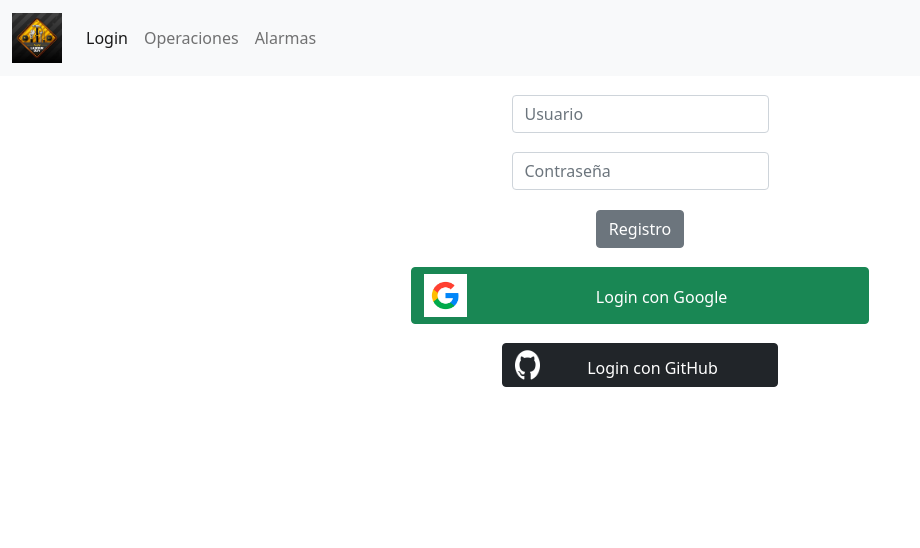
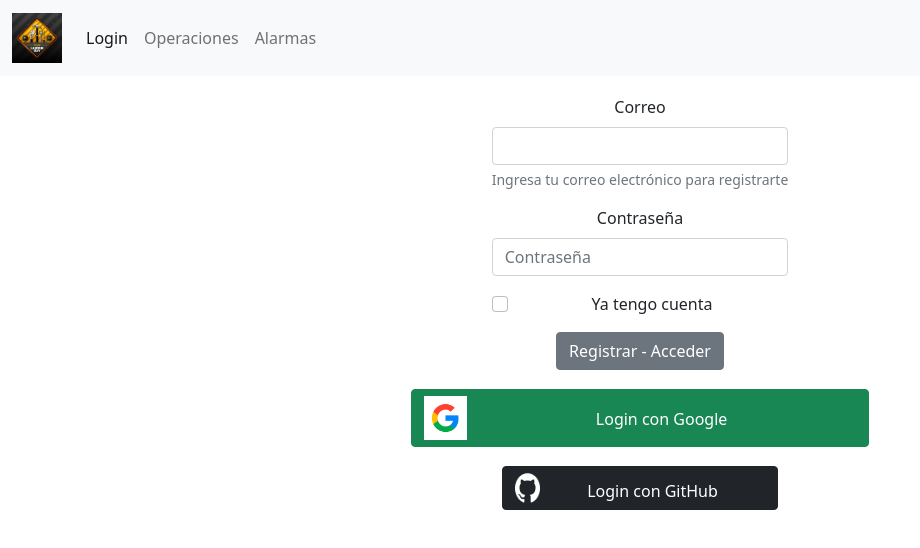
Before and after one commit to MauricioZapata00/220330-Rauls-Hardware-Store-Frontend, a React (Create React App) app: page /login in a window 1280 px wide. Shown: the top 548 px of the page, without its empty margins (0-920 px from the left). Built offline with nearby package versions, Linux system fonts and the light colour scheme.

Commit message:
Now the registration of an user is complete

```diff
--- a/src/containers/Login.jsx
+++ b/src/containers/Login.jsx
@@ -2,38 +2,83 @@ import React, { useState } from "react";
 import '../App.css';
 import Google from '../assets/img/googleLogo.jpg';
 import GitHub from '../assets/img/GitHubLogo.png'
-import { auth } from "../firebase/credentials";
-import { createUserWithEmailAndPassword } from "firebase/auth";
+import { auth, db } from "../firebase/credentials";
+import { getFirestore, doc, collection, setDoc } from "firebase/firestore";
+import { createUserWithEmailAndPassword, signInWithEmailAndPassword } from "firebase/auth";
 
 const Login = () => {
     const authentication = auth;
-    const [user, setUser] = useState(null)
+    const firestore = db;
+    const [registered, setRegistered] = useState(false);
 
-    const registerUser = async(email, password) =>{
+    const registrarUsuario = async(email, password) => {
+        const infoUser = await createUserWithEmailAndPassword(authentication,
+            email,
+            password).catch((error) =>{
+                console.log(error);
+            }).then((firestoreUser) => {
+                return firestoreUser
+        })
+        console.log(infoUser.user.uid);
+        const docuRef = doc(firestore, `raulsHardwareStore/${infoUser.user.uid}`);
+        setDoc(docuRef, { correo: email, uid: infoUser.user.uid });
+
+    }
+
+    const accessUser = async (e) => {
+
+        e.preventDefault();
+        const email = e.target.elements.user.value;
+        const password = e.target.elements.password.value;
+
         console.log("Presionaste Registro")
-        const infoUser = await createUserWithEmailAndPassword(authentication,email, password)
+        console.log(email);
+        console.log(password);
+        //console.log(registered);
+        switch (registered) {
+            case true:
+                signInWithEmailAndPassword(authentication, email, password)
+                break;
+            case false:
+                registrarUsuario(email, password);
+                break;
+        }
+        /*
+        const infoUser = await createUserWithEmailAndPassword(authentication,
+            email,
+            password
+            ).catch((error) => {
+                console.log(error);
+            })
         console.log(infoUser);
+        */
     }
+
     return (
         <div>
-            <div className="center-block">
-                <div>
-                    <input type="text" className="form-control" placeholder="Usuario" aria-label="Username" />
+            <form className="center-block" onSubmit={accessUser}>
+                <div className="mb-3">
+                    <label htmlFor="exampleInputEmail1" className="form-label">Correo</label>
+                    <input type="email" className="form-control" id="user" aria-describedby="emailHelp" />
+                    <div id="emailHelp" className="form-text">Ingresa tu correo electrónico para registrarte</div>
                 </div>
-            </div>
-            <div className="center-block">
-                <div>
-                    <input type="text" className="form-control" placeholder="Contraseña" aria-label="Server" />
+                <div className="mb-3">
+                    <label htmlFor="exampleInputPassword1" className="form-label" >Contraseña</label>
+                    <input type="password" className="form-control" id="password" placeholder="Contraseña" required minLength="6" />
                 </div>
-            </div>
+                <div className="mb-3 form-check">
+                    <input type="checkbox" className="form-check-input" id="registered" onChange={e => setRegistered(e.target.checked)}/>
+                    <label className="form-check-label" htmlFor="exampleCheck1">Ya tengo cuenta</label>
+                </div>
+                <button type="submit" className="btn btn-secondary">
+                    Registrar - Acceder
+                </button>
+
+            </form>
+
 
             <div className="center-block">
-                <button type="button" className="btn btn-secondary" onClick={() =>registerUser()}>
-                    Registro
-                </button>
-            </div>
-            <div className="center-block">
-                <button type="button" className="btn btn-success">
+                <button type="submit" className="btn btn-success">
                     <div className="boton-login">
                         <img src={Google} className="icon" alt="Google" />
                         <div className="login">
@@ -43,9 +88,9 @@ const Login = () => {
                 </button>
             </div>
             <div className="center-block">
-                <button type="button" className="btn btn-dark">
+                <button type="submit" className="btn btn-dark">
                     <div className="boton-login">
-                        <img src={GitHub} className="icon" alt="Google" />
+                        <img src={GitHub} className="icon" alt="GitHub" />
                         <div className="login">
                             Login con GitHub
                         </div>
```
